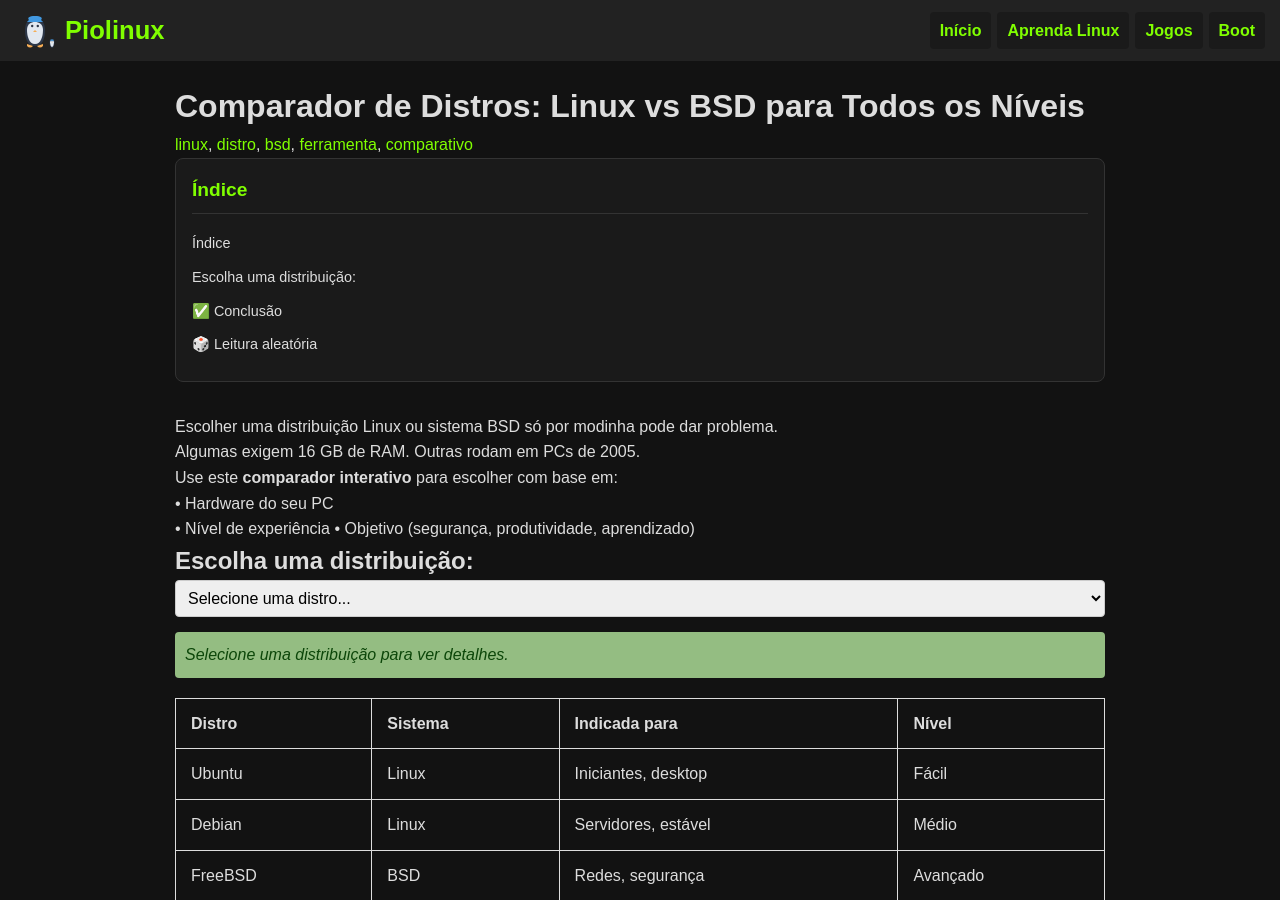
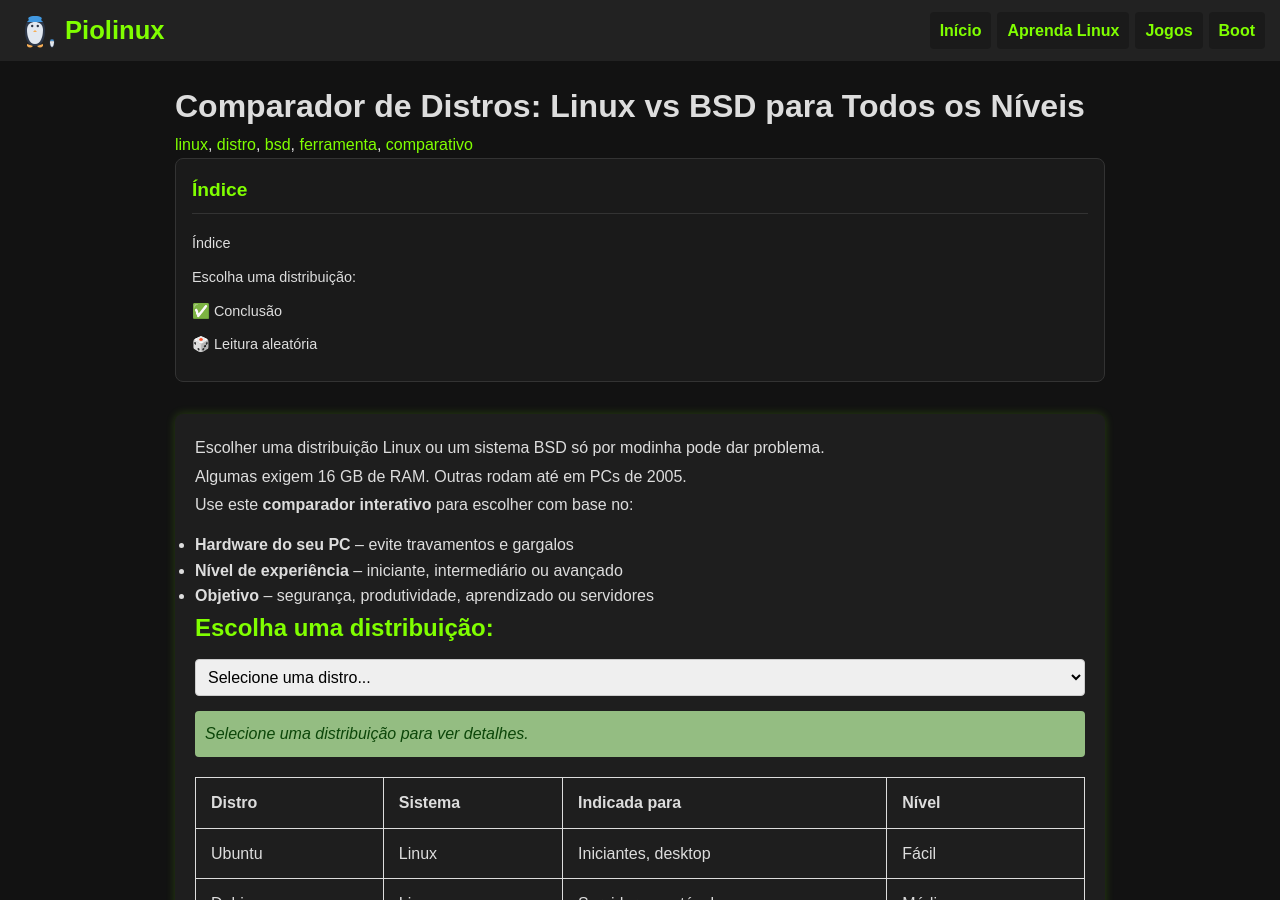
Before and after one commit to Piolinux/piolinux-site, a Jekyll site: the page built from _posts/2025-08-26-comparador-de-distros-linux.md, in a window 1280 px wide and 900 px high. Built offline with Jekyll 4.4.1, drawn with Linux system fonts in a browser that asks for light colours.

Commit message:
Update 2025-08-26-comparador-de-distros-linux.md

```diff
--- a/_posts/2025-08-26-comparador-de-distros-linux.md
+++ b/_posts/2025-08-26-comparador-de-distros-linux.md
@@ -10,18 +10,20 @@ permalink: /comparador-distros/
 
 {% include toc.html %}
 
-
+<section>
 
 <p>
-  Escolher uma distribuição Linux ou sistema BSD só por modinha pode dar problema.
+  Escolher uma distribuição Linux ou um sistema BSD só por modinha pode dar problema.
   <br>
-  Algumas exigem 16 GB de RAM. Outras rodam em PCs de 2005.
+  Algumas exigem 16 GB de RAM. Outras rodam até em PCs de 2005.
   <br>
-  Use este <strong>comparador interativo</strong> para escolher com base em:
-  <br>• Hardware do seu PC
-  <br>• Nível de experiência
-  • Objetivo (segurança, produtividade, aprendizado)
+  Use este <strong>comparador interativo</strong> para escolher com base no:
 </p>
+<ul>
+  <li><strong>Hardware do seu PC</strong> – evite travamentos e gargalos</li>
+  <li><strong>Nível de experiência</strong> – iniciante, intermediário ou avançado</li>
+  <li><strong>Objetivo</strong> – segurança, produtividade, aprendizado ou servidores</li>
+</ul>
 
 <h2>Escolha uma distribuição:</h2>
 <select id="distro" style="width: 100%; padding: 8px; font-size: 16px; border: 1px solid #ccc; border-radius: 4px;">
@@ -333,3 +335,4 @@ permalink: /comparador-distros/
 
 <h3>✅ Conclusão</h3>
 <p>Não existe a "melhor" distro — existe a <strong>mais adequada para você</strong>. Use este comparador para escolher com confiança, seja para desktop, servidor ou aprendizado.</p>
+</section>
```
